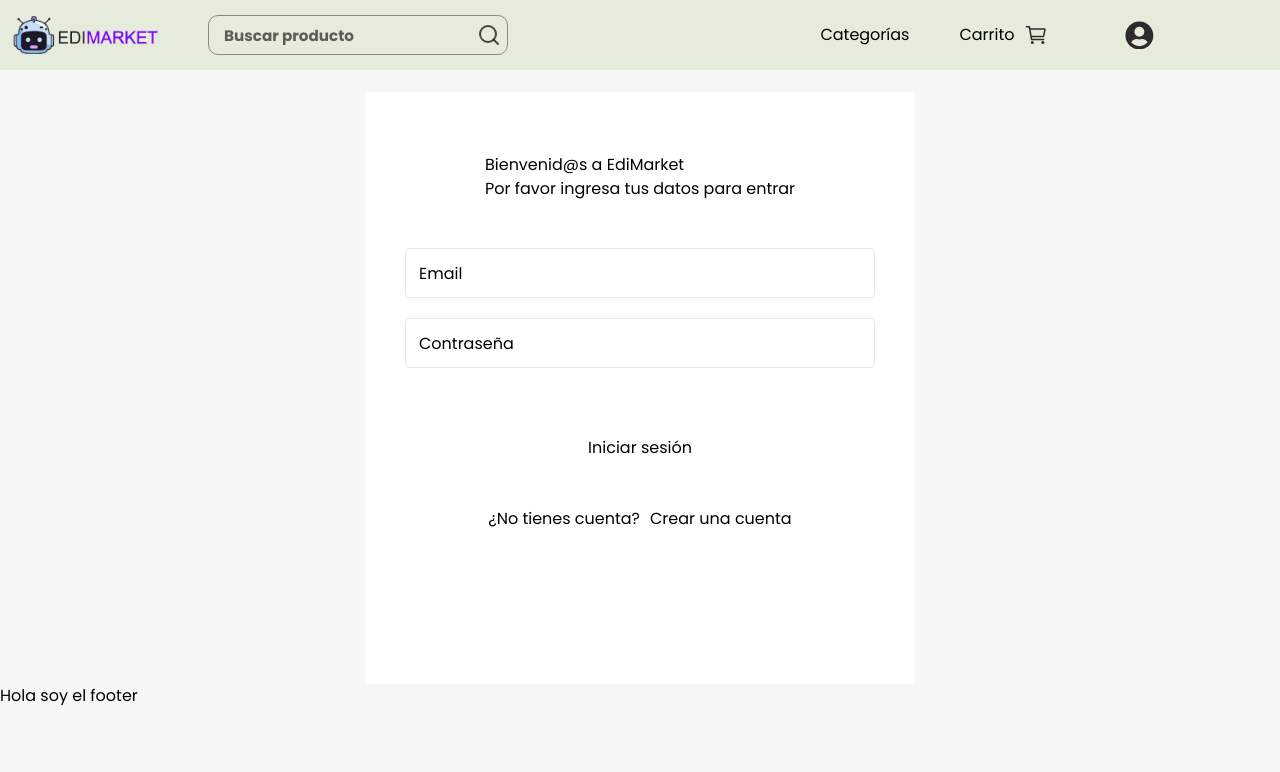
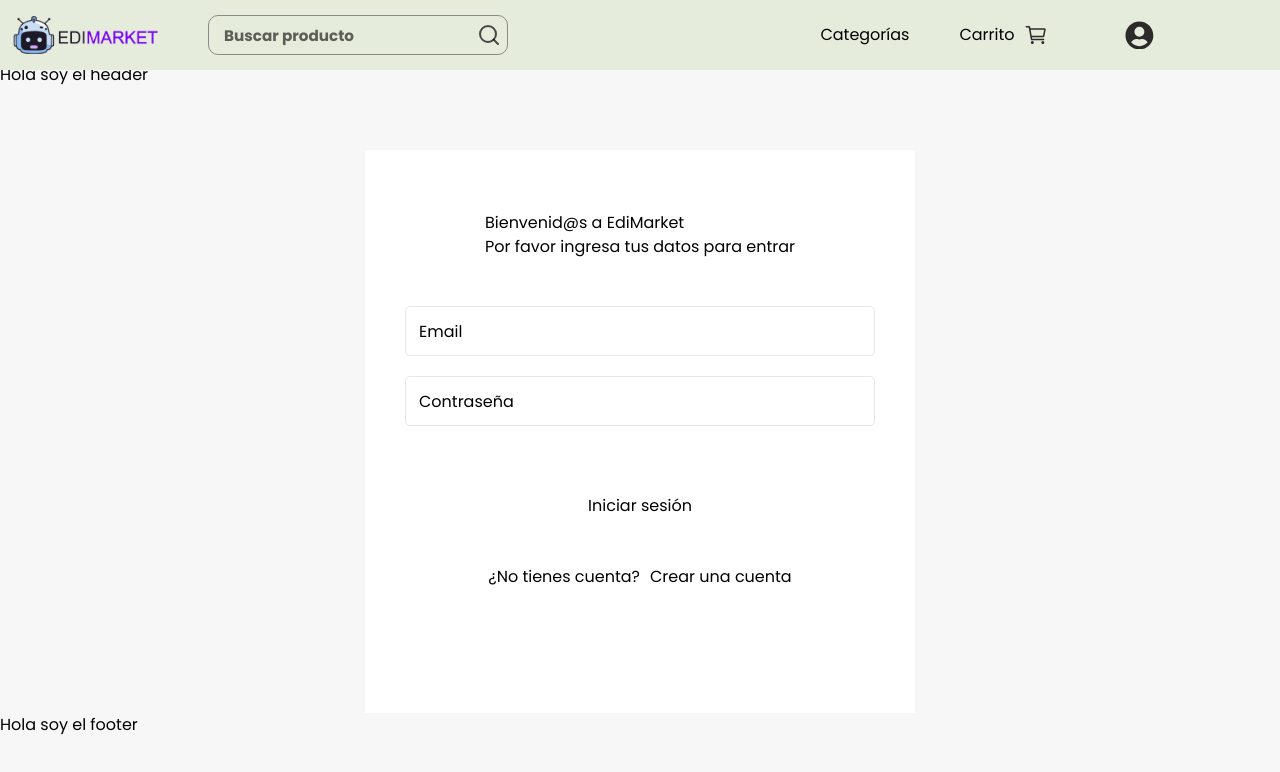
Before and after one commit to SebastianHernandez0/edimarket-2, a React (Vite) app in the folder Frontend/: page /sing-in in a window 1280 px wide. Shown: the top 772 px of the page. Built offline with nearby package versions, Linux system fonts and the light colour scheme.

Commit message:
Creando componente header

```diff
--- a/Frontend/src/App.css
+++ b/Frontend/src/App.css
@@ -2,6 +2,7 @@
   display: grid;
   grid-template-areas:
     "navbar"
+    "header"
     "home"
     "footer";
   width: 100%;
--- a/Frontend/src/App.jsx
+++ b/Frontend/src/App.jsx
@@ -5,11 +5,13 @@ import { SingIn } from "./pages/singIn/SingIn.jsx";
 import { Navbar } from "./components/navbar/Navbar.jsx";
 import { Footer } from "./components/footer/Footer.jsx";
 import "./App.css";
+import { Header } from "./components/header/Header.jsx";
 
 function App() {
   return (
     <section className="app__container">
       <Navbar />
+      <Header />
       <Routes>
         <Route path="/" element={<Home />} />
         <Route path="/sing-up" element={<SingUp />} />
--- /dev/null
+++ b/Frontend/src/components/header/Header.jsx
@@ -0,0 +1,9 @@
+import "../header/header.css";
+
+export function Header() {
+  return (
+    <header className="header__container">
+      <h1 className="">Hola soy el header</h1>
+    </header>
+  );
+}
--- /dev/null
+++ b/Frontend/src/components/header/header.css
@@ -0,0 +1,3 @@
+.header__container {
+  grid-area: header;
+}
```
